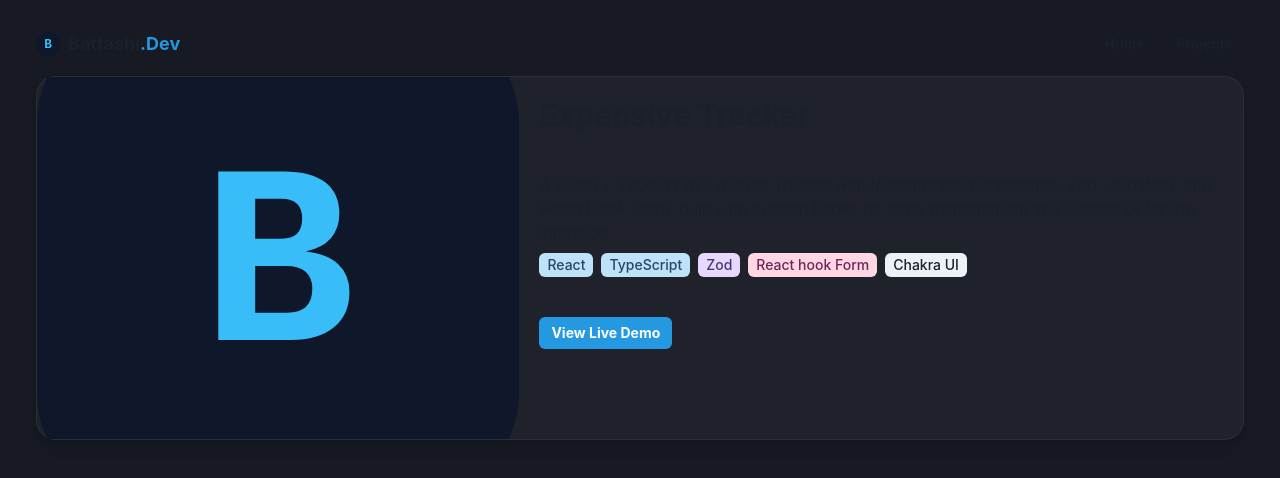
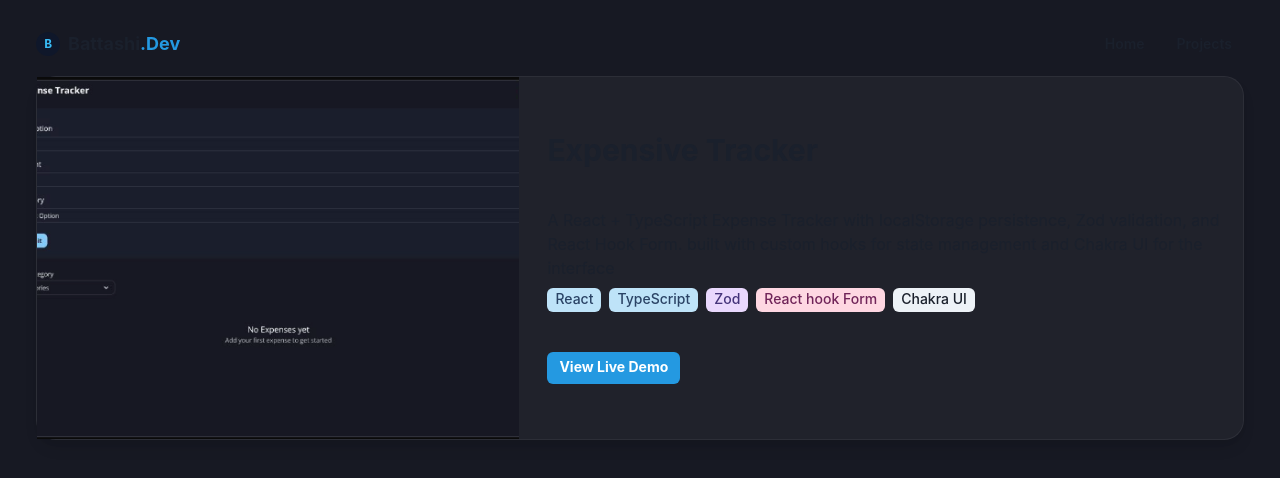
Before and after one commit to Battashi-Dev/Portfolio, a React (Vite) app: page /projects in a window 1280 px wide. Shown: the top 478 px of the page. Built offline with nearby package versions, Linux system fonts and the light colour scheme.

Commit message:
fixed expensive tracker live link

```diff
--- a/src/Components/ProjectCards.tsx
+++ b/src/Components/ProjectCards.tsx
@@ -14,7 +14,7 @@ import {
   Box,
 } from "@chakra-ui/react";
 import { PROJECTS } from "./Projects";
-import logo from "../assets/battashi-logo.svg";
+import logo from "../assets/ExpenseTracker.png";
 
 const ProjectCards = () => {
   return (
@@ -28,16 +28,17 @@ const ProjectCards = () => {
           borderColor="whiteAlpha.100"
           boxShadow="lg"
           _hover={{ transform: "translateY(-4px)", transition: "0.2s" }}
-          direction={{base: "column", md: "row"}}
+          direction={{ base: "column", md: "row" }}
         >
+          <HStack>
              <Image
             src={logo}
             alt="title"
             objectFit="cover"
             w={{ base: "100%", md: "40%" }}
-            aspectRatio={{ base: 16/9, md:4/3}}
+            aspectRatio={{ base: 16 / 9, md: 4 / 3 }}
+            />
 
-          />
             <Box>
               <CardHeader>
                 <Link href={githubHref} isExternal>
@@ -68,6 +69,7 @@ const ProjectCards = () => {
                 </Link>
               </CardFooter>
             </Box>
+          </HStack>
         </Card>
       ))}
     </SimpleGrid>
--- a/src/Components/Projects.ts
+++ b/src/Components/Projects.ts
@@ -2,17 +2,17 @@ export const PROJECTS = [
   {
     title: "Expensive Tracker",
     githubHref: "https://github.com/Battashi-Dev/expensive-tracker",
-    demoHref: "https://expensive-tracker-vert.vercel.app/",
+    demoHref: "https://expensive-tracker-wheat.vercel.app/",
     description:
       "A React + TypeScript Expense Tracker with localStorage persistence, Zod validation, and React Hook Form. built with custom hooks for state management and Chakra UI for the interface",
-tags: [
-    { label: "React", colorScheme: "blue"},
-    { label: "TypeScript", colorScheme: "blue"},
-    { label: "Zod", colorScheme: "purple"},
-    { label: "React hook Form", colorScheme: "pink"},
-    { label: "Chakra UI", colorScheme: "gray"},
-]
-    },
+    tags: [
+      { label: "React", colorScheme: "blue" },
+      { label: "TypeScript", colorScheme: "blue" },
+      { label: "Zod", colorScheme: "purple" },
+      { label: "React hook Form", colorScheme: "pink" },
+      { label: "Chakra UI", colorScheme: "gray" },
+    ],
+  },
 
   // next project comes here
 ] as const;
```
Also changed, not shown: src/assets/ExpenseTracker.png (added). Lines whose indentation alone changed are shown as unchanged.
